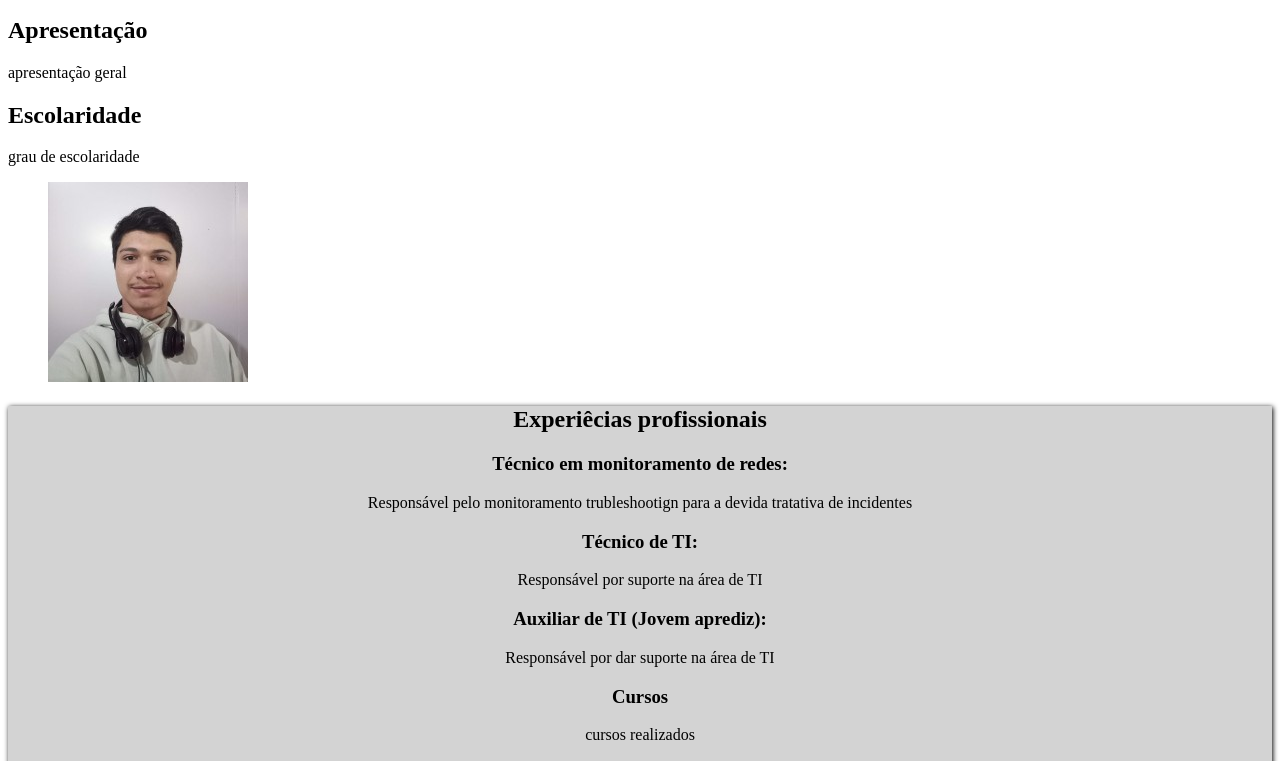
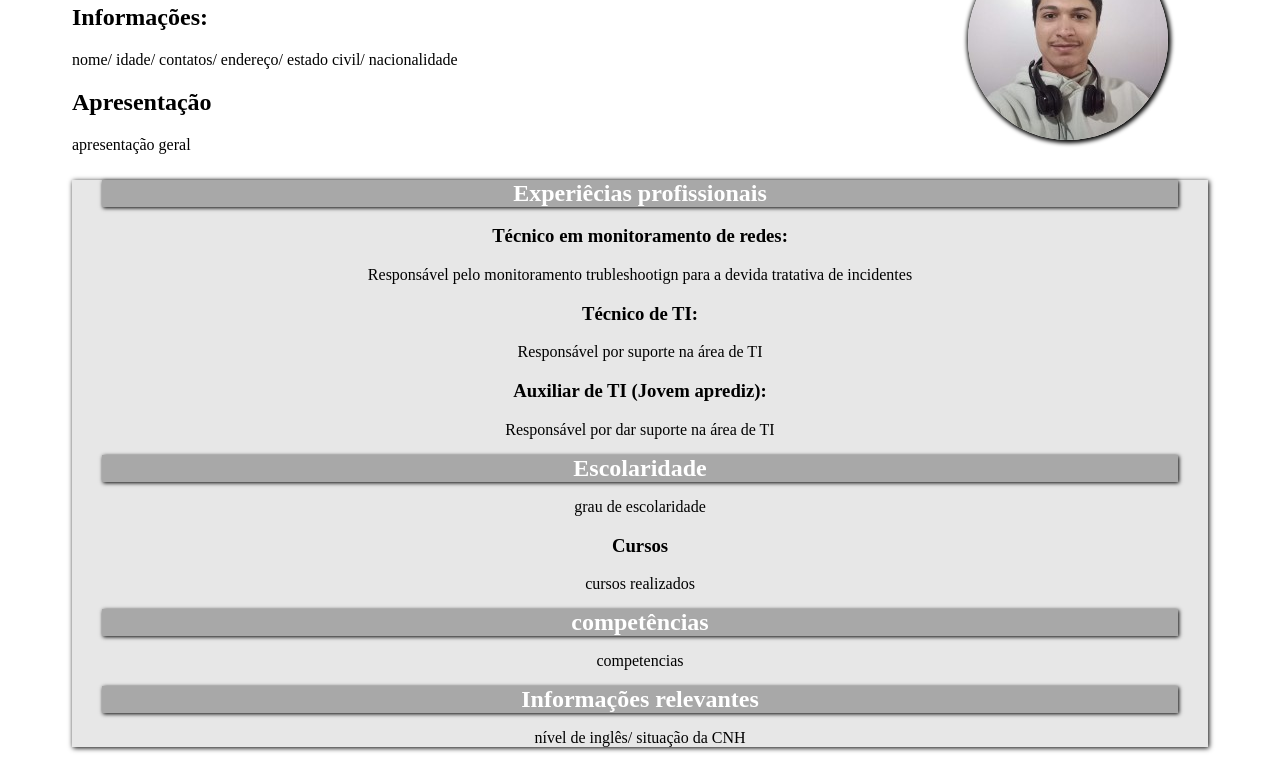
Before and after one commit to MatheusMoraes13/Curriculo, a plain HTML site: page src/Curriculo.html in a window 1280 px wide. Shown: the part 148-909 px from the top of the page. Drawn offline with Linux system fonts and the light colour scheme.

Commit message:
update 27/02

```diff
--- a/src/Curriculo.css
+++ b/src/Curriculo.css
@@ -1,40 +1,52 @@
 @charset "UTF-8";
 
+body{
+
+    padding: 5%;
+
+}
 
 div.apresentacao{
 
-    text-align: left;
+    display: flex;
+    justify-content: space-between;
+
+}
+
+figure{
+
+    height: 200px;
+    width: 200px;
 
 }
 
 figure.apresentacao-imagem{
 
-    border: 10px solid rgb(0, 0, 0);
-
-    box-shadow: 1px 1px 4px black;
+    box-shadow: 1px 1px 4px 2px black;
+    border-radius: 50%;
 
 }
 
 figure.apresentacao-imagem img{
 
-    width: 100%;
-
-    height: 100%;
+    border-radius: 50%;
 
 }
 
 div.pontosprincipais{
 
     text-align: center;
-
-    background-color: lightgray;
-
+    background-color: rgb(231, 231, 231);
     box-shadow: 1px 1px 5px black;
 
 }
 
-div.pontosprincipais h1{
+div.pontosprincipais h2{
 
-    border: 5px solid gray;
+
+    background-color: rgb(168, 168, 168);
+    margin: 10px 30px;
+    color: white;
+    box-shadow: 1px 1px 4px black;
 
 }
--- a/src/Curriculo.html
+++ b/src/Curriculo.html
@@ -5,29 +5,26 @@
     <meta charset="UTF-8"/>
     <title>Matheus Moraes</title>
     <link rel="stylesheet" type="text/css" href="Curriculo.css"/>
-    <style>
-
-
-
-    </style>
 
 </head>
 
 <body>
 
     <div class="apresentacao">
-        <h1>Matheus Teixeira Moraes</h1>
 
-        <h2>Informações:</h2>
-        <p>nome/ idade/ contatos/ endereço/ estado civil/ nacionalidade</p>
 
-        <h2>Apresentação</h2>
-        <p>apresentação geral</p>
+        <div class="apresentacao-text">
+            <h1>Matheus Teixeira Moraes</h1>
 
-        <h2>Escolaridade</h2>
-        <p>grau de escolaridade</p>
+            <h2>Informações:</h2>
+            <p>nome/ idade/ contatos/ endereço/ estado civil/ nacionalidade</p>
 
-        <figure calss="apresentacao-imagem">
+            <h2>Apresentação</h2>
+            <p>apresentação geral</p>
+
+        </div>
+
+        <figure class="apresentacao-imagem">
             <img src="images/1737204246432.jpg"/>
         </figure>
 
@@ -45,6 +42,9 @@
         <h3>Auxiliar de TI (Jovem aprediz):</h3>
         <p>Responsável por dar suporte na área de TI</p>
 
+        <h2>Escolaridade</h2>
+        <p>grau de escolaridade</p>
+
         <h3>Cursos</h3>
         <p>cursos realizados</p>
 
```
